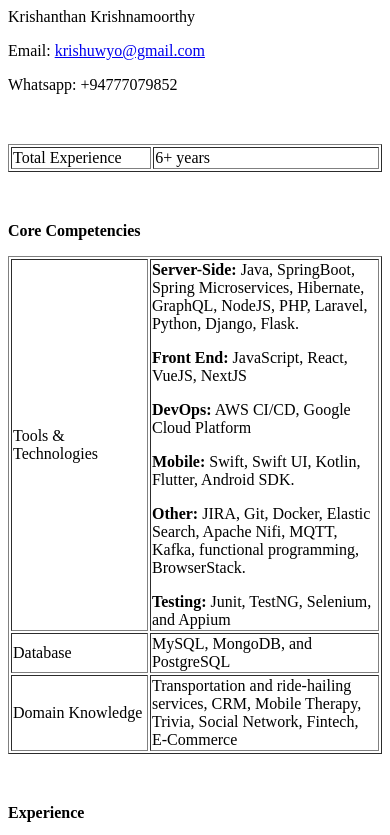
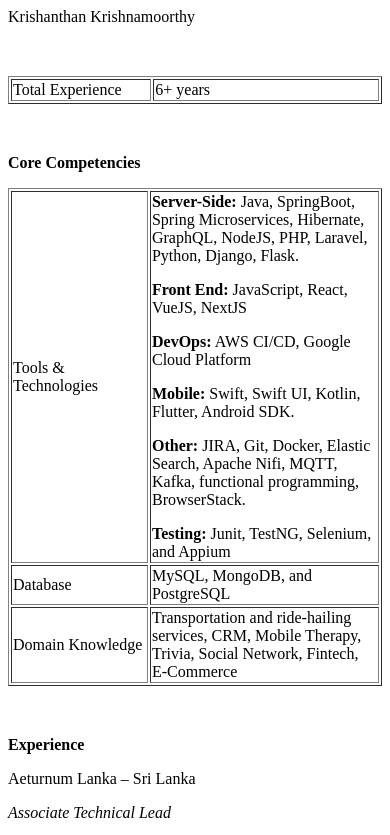
Before and after one commit to krish23/krish23.github.io, a plain HTML site: page index.html in a window 390 px wide. Shown: the top 835 px of the page. Drawn offline with Linux system fonts and the light colour scheme.

Commit message:
Removed email and phone number

```diff
--- a/index.html
+++ b/index.html
@@ -5,8 +5,6 @@
 </title>
 
 <p>Krishanthan Krishnamoorthy</p>
-<p>Email: <a href="mailto:krishuwyo@gmail.com">krishuwyo@gmail.com</a></p>
-<p>Whatsapp: +94777079852</p>
 <p>&nbsp;</p>
 <table border="1">
 <tbody>
```
